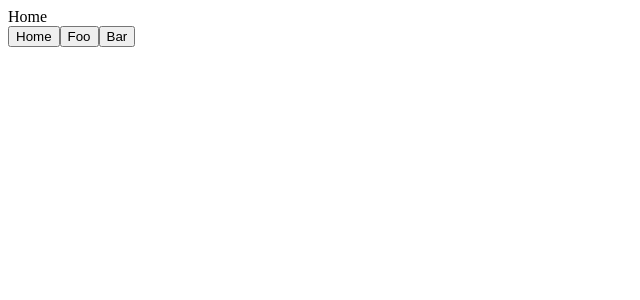
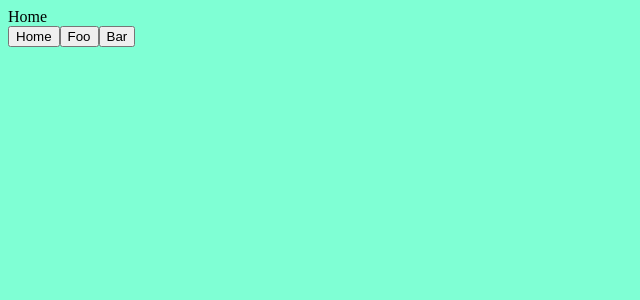
Before and after one commit to binler/egghead-build-a-server-rendered-code-split-app-in-react-with-react-universal-component, a React app: page / in a window 1280 px wide. Shown: the top 300 px of the page, without its empty margins (0-640 px from the left). Built offline with nearby package versions, Linux system fonts and the light colour scheme; the HTML template or start-up script is replaced by a standard one.

Commit message:
Importing CSS (HMR)

```diff
--- /dev/null
+++ b/src/components/App.css
@@ -0,0 +1,3 @@
+body {
+	background-color: aquamarine;
+}
--- a/src/components/App.js
+++ b/src/components/App.js
@@ -1,5 +1,5 @@
 import React from 'react'
-
+import './App.css';
 const HomeTab = () => <div>Home</div>;
 const FooTab = () => <div>Foo</div>;
 const BarTab = () => <div>Bar</div>;
```
